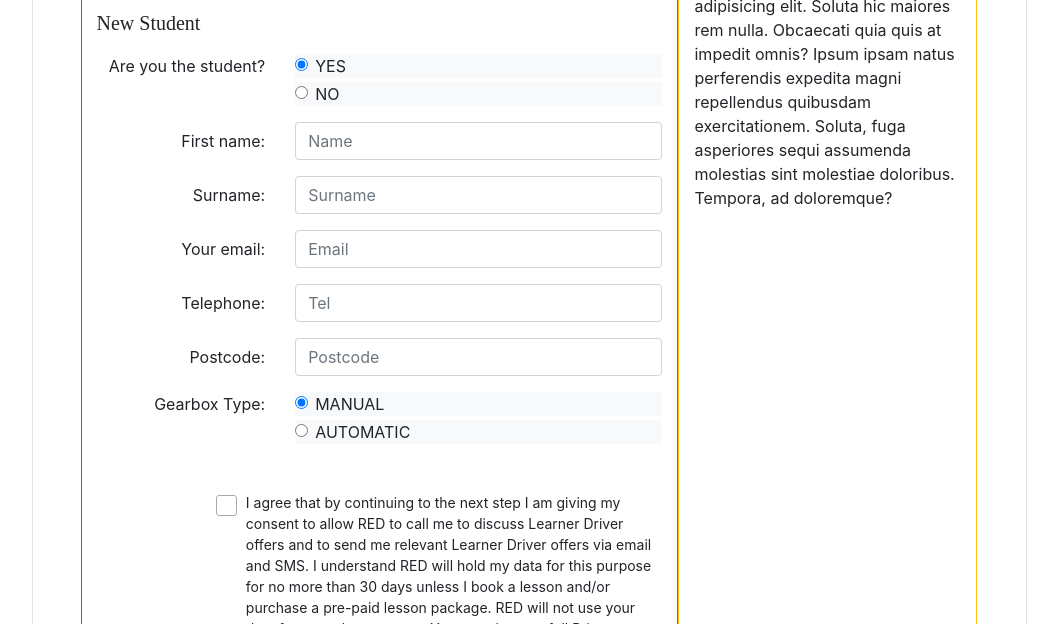
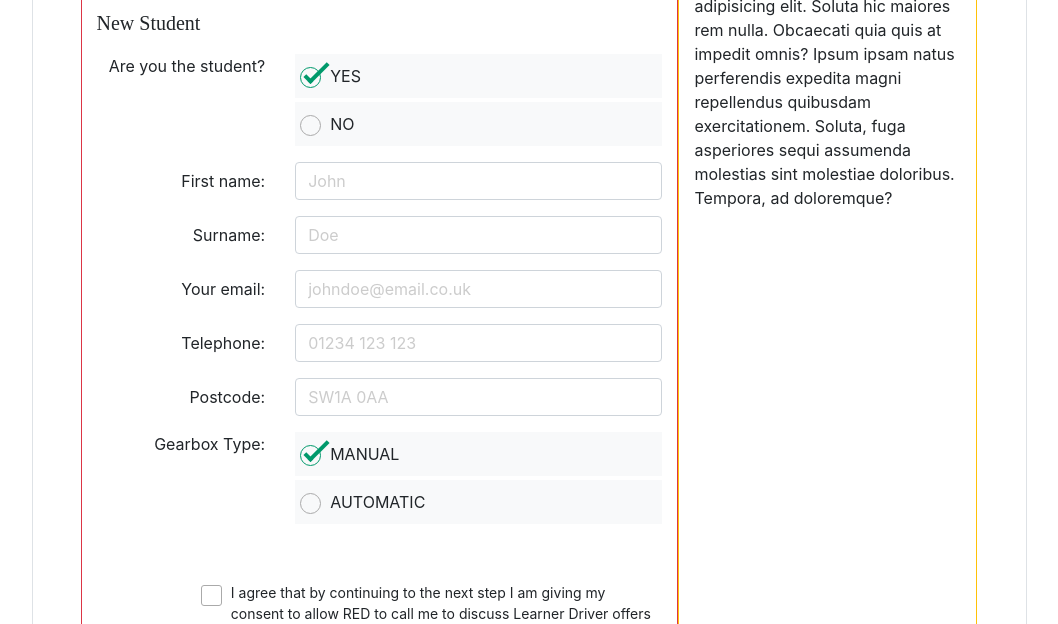
Before and after one commit to OziOcb/book-an-appointemnt-pugin, a website: page src/index.html in a window 1280 px wide. Shown: the part 176-800 px from the top of the page, without its empty margins (111-1169 px from the left). Drawn offline with nearby package versions, Linux system fonts and the light colour scheme; files that its build step writes are made by us from their sources.

Commit message:
Add a fancy radio button / Change text color of input placeholders

```diff
--- a/src/index.html
+++ b/src/index.html
@@ -117,13 +117,13 @@
 												<div class="row">
 													<legend class="col-form-label col-12 col-sm-4 col-form-label text-sm-right pt-0">Are you the student?</legend>
 													<div class="col">
-														<div class="form-check bg-light mb-1">
+														<div class="bfd-radioBtn form-check bg-light mb-1">
 															<input class="form-check-input" type="radio" name="isStudent" id="isStudent_yes" value="Yes" checked />
 															<label class="form-check-label" for="isStudent_yes">
 																YES
 															</label>
 														</div>
-														<div class="form-check bg-light">
+														<div class="bfd-radioBtn form-check bg-light">
 															<input class="form-check-input" type="radio" name="isStudent" id="isStudent_no" value="No" />
 															<label class="form-check-label" for="isStudent_no">
 																NO
@@ -137,7 +137,7 @@
 											<div class="form-group row">
 												<label for="firstName" class="bfd-srOnlyOnMobile col-12 col-sm-4 col-form-label text-sm-right">First name:</label>
 												<div class="col d-flex align-items-center">
-													<input type="text" class="form-control" id="firstName" placeholder="Name" required />
+													<input type="text" class="form-control" id="firstName" placeholder="John" required />
 												</div>
 											</div>
 
@@ -145,7 +145,7 @@
 											<div class="form-group row">
 												<label for="surname" class="bfd-srOnlyOnMobile col-12 col-sm-4 col-form-label text-sm-right">Surname:</label>
 												<div class="col d-flex align-items-center">
-													<input type="text" class="form-control" id="surname" placeholder="Surname" required />
+													<input type="text" class="form-control" id="surname" placeholder="Doe" required />
 												</div>
 											</div>
 
@@ -153,7 +153,7 @@
 											<div class="form-group row">
 												<label for="email" class="bfd-srOnlyOnMobile col-12 col-sm-4 col-form-label text-sm-right">Your email:</label>
 												<div class="col d-flex align-items-center">
-													<input type="email" class="form-control" id="email" placeholder="Email" required />
+													<input type="email" class="form-control" id="email" placeholder="johndoe@email.co.uk" required />
 												</div>
 											</div>
 
@@ -161,7 +161,7 @@
 											<div class="form-group row">
 												<label for="telephone" class="bfd-srOnlyOnMobile col-12 col-sm-4 col-form-label text-sm-right">Telephone:</label>
 												<div class="col d-flex align-items-center">
-													<input type="number" class="form-control" id="telephone" placeholder="Tel" required />
+													<input type="number" class="form-control" id="telephone" placeholder="01234 123 123" required />
 												</div>
 											</div>
 
@@ -169,7 +169,7 @@
 											<div class="form-group row">
 												<label for="postcode" class="bfd-srOnlyOnMobile col-12 col-sm-4 col-form-label text-sm-right">Postcode:</label>
 												<div class="col d-flex align-items-center">
-													<input type="text" class="form-control" id="postcode" placeholder="Postcode" required />
+													<input type="text" class="form-control" id="postcode" placeholder="SW1A 0AA" required />
 												</div>
 											</div>
 
@@ -178,13 +178,13 @@
 												<div class="row">
 													<legend class="col-form-label col-12 col-sm-4 col-form-label text-sm-right pt-0">Gearbox Type:</legend>
 													<div class="col">
-														<div class="form-check bg-light mb-1">
+														<div class="bfd-radioBtn form-check bg-light mb-1">
 															<input class="form-check-input" type="radio" name="gearboxType" id="gearboxType_manual" value="Manual" checked />
 															<label class="form-check-label" for="gearboxType_manual">
 																MANUAL
 															</label>
 														</div>
-														<div class="form-check bg-light">
+														<div class="bfd-radioBtn form-check bg-light">
 															<input class="form-check-input" type="radio" name="gearboxType" id="gearboxType_auto" value="Automatic" />
 															<label class="form-check-label" for="gearboxType_auto">
 																AUTOMATIC
--- a/src/style/main.scss
+++ b/src/style/main.scss
@@ -2,65 +2,65 @@
 @import "vendor/bootstrap/_custom";
 @import "vendor/bootstrap/bootstrap.scss";
 
-// Base
+/* BASE */
 @import "base/_palette";
 @import "base/_breakpoints";
 @import "base/_base";
 @import "base/_typography";
 
-// Tabs' bages
+/* TABS' BADGES */
 .bfd-tab {
 	&__icon {
 		color: $color-primary;
 	}
-
 	&__badge {
 		background-color: $color-primary;
 		color: $color-white;
 	}
-
 	&.disabled .bfd-tab {
 		&__icon {
 			color: darken(palette("light"), 40%);
 		}
-
 		&__badge {
 			background-color: palette("light");
 			color: $color-text;
 		}
 	}
-
 	&.active .bfd-tab {
 		&__icon {
 			color: palette("warning");
 		}
-
 		&__badge {
 			background-color: palette("warning");
 		}
 	}
 }
 
-// Real Checkbox
-.bfd-checkbox {
-	input[type="checkbox"] {
+/* ADD FANCY CHECKBOX & RADIO BUTTONS */
+// Real Checkbox/radioBtn
+.bfd-checkbox,
+.bfd-radioBtn {
+	input[type="checkbox"],
+	input[type="radio"] {
 		opacity: 0;
 	}
 }
 
-// Fake Checkbox
-.bfd-checkbox {
+// Fake Checkbox/radioBtn
+.bfd-checkbox,
+.bfd-radioBtn {
+	padding: 10px 5px;
 	label {
 		position: relative;
 		padding-left: 30px;
+		display: block;
 	}
 	label::before,
 	label::after {
 		content: "";
 		position: absolute;
 	}
-
-	// Outer box of the fake checkbox
+	// Outer box of the fake checkbox/radioBtn
 	label::before {
 		height: 21px;
 		width: 21px;
@@ -69,18 +69,18 @@
 		left: 0px;
 		top: 3px;
 	}
-
-	input[type="checkbox"]:checked + label::before {
+	input[type="checkbox"],
+	input[type="radio"] {
+		&:checked + label::before {
 			border-color: $color-primary;
 			animation: wobble 0.3s ease;
 		}
-
-	/*Adding focus styles on the outer-box of the fake checkbox*/
-	input[type="checkbox"]:focus + label::before {
+		// Adding focus styles on the outer-box of the fake checkbox/radioBtn
+		&:focus + label::before {
 			box-shadow: 0 0 0 0.2rem rgba(0, 123, 255, 0.25);
 		}
-
-	// Checkmark of the fake checkbox
+	}
+	// Checkmark of the fake checkbox/radioBtn
 	label::after {
 		opacity: 0;
 		height: 10px;
@@ -92,15 +92,23 @@
 		top: 2px;
 		transition: opacity 0.3s ease, transform 0.3s cubic-bezier(0.25, 0.1, 0.49, 3.18);
 	}
-
 	// Unhide on the checked state
-	input[type="checkbox"]:checked + label::after {
+	input[type="checkbox"]:checked,
+	input[type="radio"]:checked {
+		+ label::after {
 			opacity: 1;
 			transform: scale(1) rotate(-45deg);
 		}
 	}
+}
 
-// Inputs validation (highlighting while invalid)
+// Make radioBtn rounded
+.bfd-radioBtn label::before {
+	border-radius: 50%;
+}
+
+/* VALIDATION */
+// Input validation (highlighting while invalid)
 .form-control.invalid,
 .bfd-checkbox input[type="checkbox"].invalid + label::before {
 	border: 1px solid #ec2626;
@@ -109,7 +117,17 @@
 	animation: shaking 0.82s cubic-bezier(0.36, 0.07, 0.19, 0.97) both;
 }
 
-// Animations
+/* OTHER */
+// Change text color of input placeholders
+input[type="text"],
+input[type="email"],
+input[type="number"] {
+	&::placeholder {
+		color: #ccc;
+	}
+}
+
+/* ANIMATIONS */
 @keyframes wobble {
 	0% {
 		transform: scale(1) rotate(0deg);
```
Lines whose indentation alone changed are shown as unchanged.
